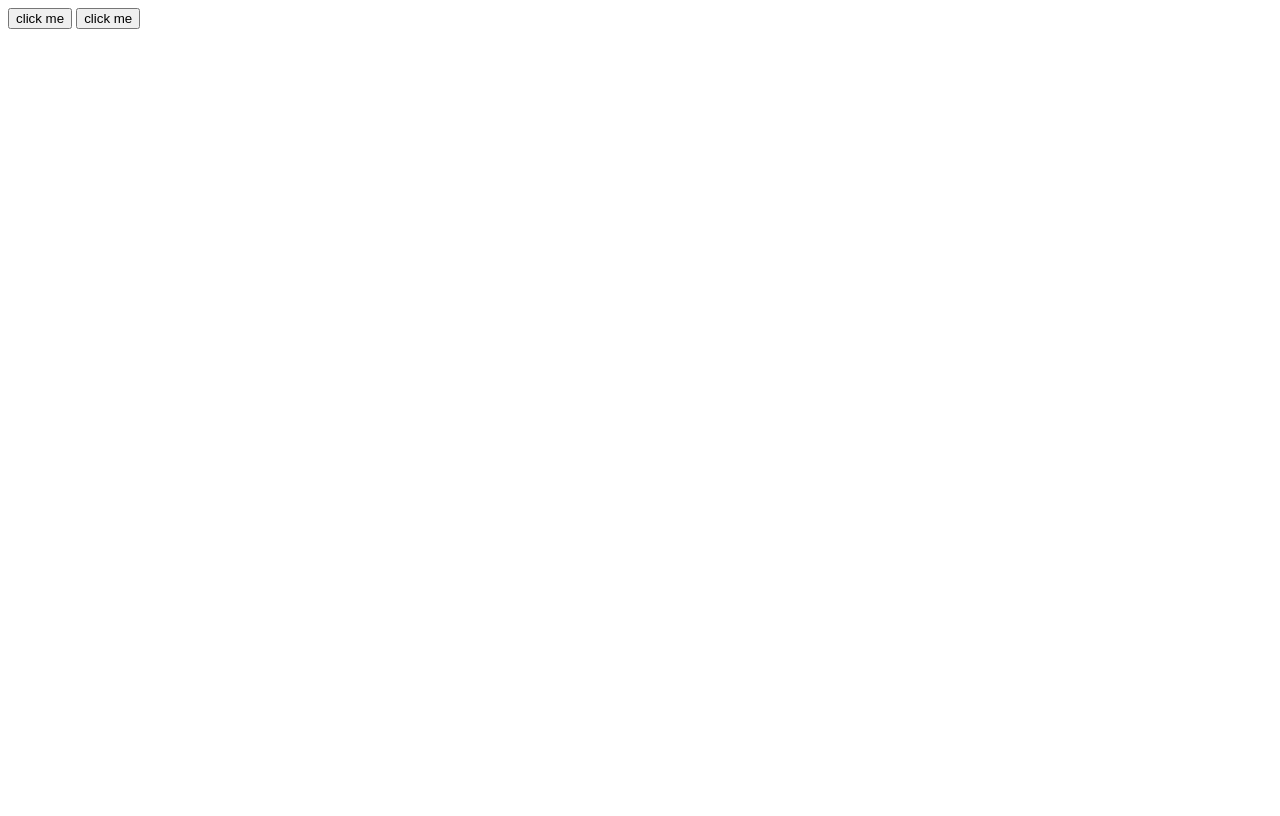
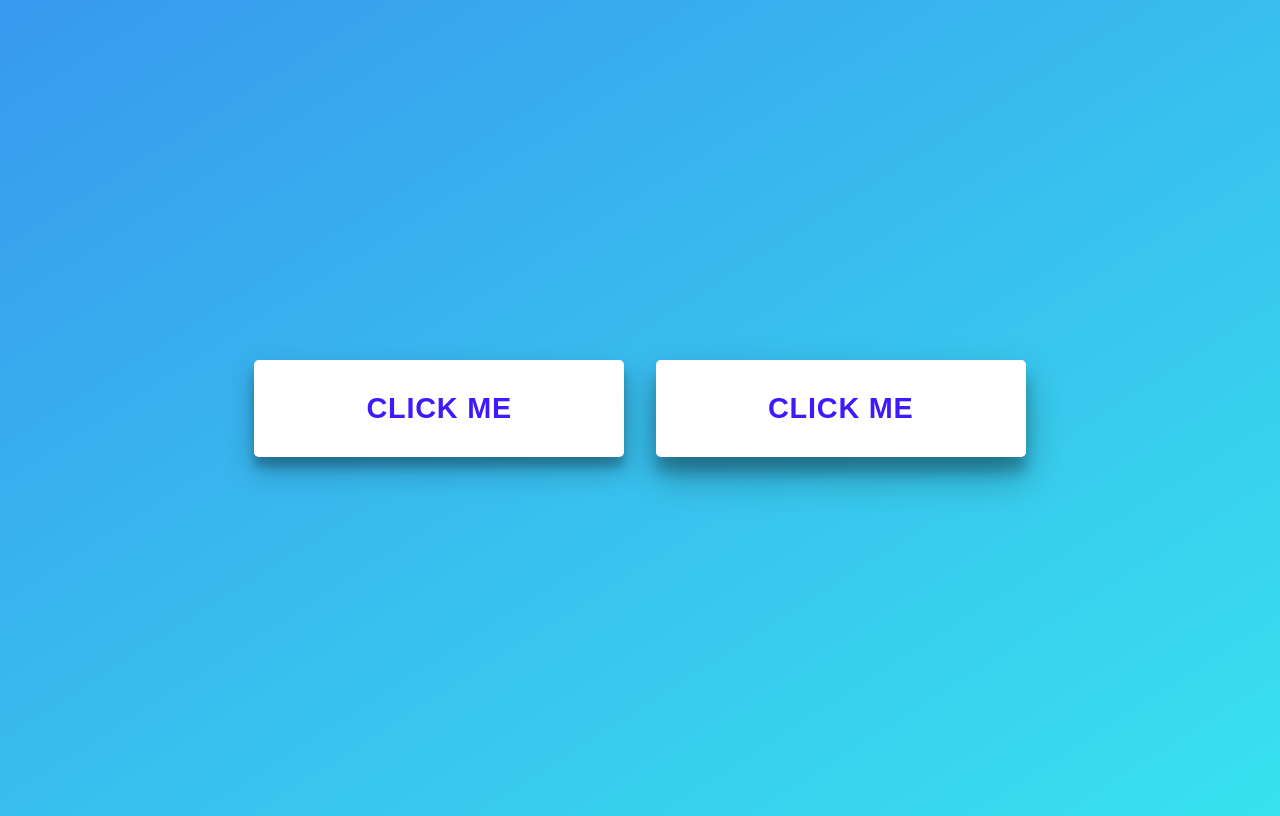
Before and after one commit to sun-n-y/transitions, a plain HTML site: page index.html in a window 1280 px wide. Drawn offline with Linux system fonts and the light colour scheme.

Commit message:
add styles to example

```diff
--- a/index.html
+++ b/index.html
@@ -8,7 +8,7 @@
     <title>Transitions</title>
   </head>
   <body>
-    <button class="btn">click me</button>
-    <button class="btn">click me</button>
+    <button class="btn btn1">click me</button>
+    <button class="btn btn2">click me</button>
   </body>
 </html>
--- a/main.css
+++ b/main.css
@@ -1 +1,42 @@
 /* transform and transition example */
+
+body {
+  height: 100vh;
+  background: linear-gradient(to bottom right, #3899ee, #38e2ee);
+  display: flex;
+  justify-content: center;
+  align-items: center;
+}
+
+.btn {
+  background-color: white;
+  color: #401aff;
+  text-transform: uppercase;
+  letter-spacing: 0.05rem;
+  border-radius: 0.3rem;
+  padding: 2rem 7rem;
+  font-size: 1.8rem;
+  font-weight: 700;
+  margin: 0 1rem;
+  border: none;
+  cursor: pointer;
+  transition: transform 0.2s ease-in-out, box-shadow 0.2s ease-in-out;
+}
+
+.btn1 {
+  box-shadow: 0 14px 28px rgba(0, 0, 0, 0.25), 0 10px 10px rgba(0, 0, 0, 0.22);
+}
+
+.btn1:hover {
+  transform: translateY(-5px);
+  box-shadow: 0 19px 38px rgba(0, 0, 0, 0.3), 0 15px 13px rgba(0, 0, 0, 0.22);
+}
+
+.btn2 {
+  box-shadow: 0 19px 38px rgba(0, 0, 0, 0.3), 0 15px 13px rgba(0, 0, 0, 0.22);
+}
+
+.btn2:hover {
+  transform: scale(0.95);
+  box-shadow: 0 10px 20px rgba(0, 0, 0, 0.18), 0 6px 6px rgba(0, 0, 0, 0.22);
+}
```
